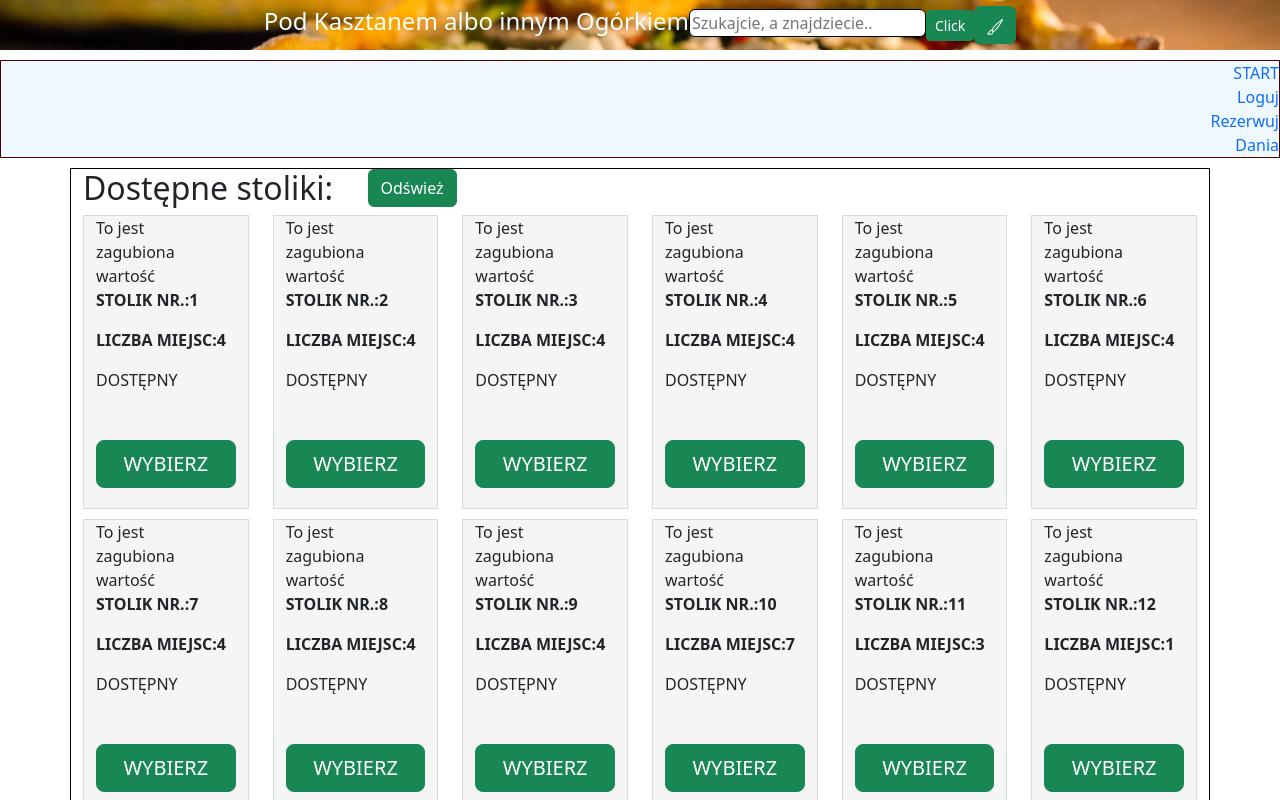
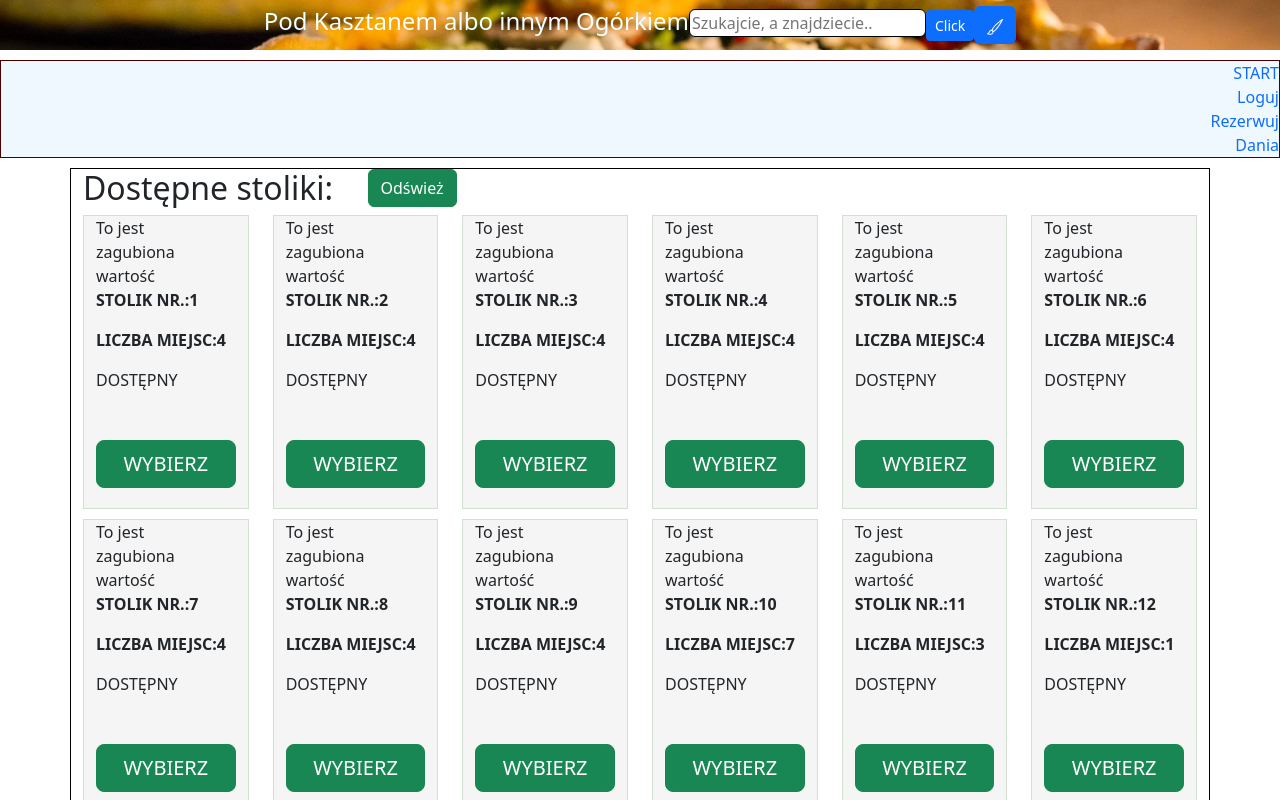
Before and after one commit to ZAndrykowski/New-project, a React app: page / in a window 1280 px wide. Shown: the top 800 px of the page. Built offline with nearby package versions, Linux system fonts and the light colour scheme.

Commit message:
Context - 3.0 Variant

```diff
--- a/src/App.js
+++ b/src/App.js
@@ -122,6 +122,7 @@ class App extends Component {
     tables: [],
     loading: true,
     theme: 'success',
+    themeHeader: 'primary'
   }
 
   searchHandler(stateSearch) {
@@ -145,7 +146,9 @@ class App extends Component {
 
   changeTheme = () => { //zmienianie szablonu kolorów
     const newTheme = this.state.theme === 'primary' ? 'danger' : 'primary';
+    const newThemeHeader = this.state.themeHeader === 'primary' ? 'success' : 'primary';
     this.setState({ theme: newTheme });
+    this.setState({ themeHeader: newThemeHeader });
   }
 
   render() {
@@ -179,6 +182,7 @@ class App extends Component {
     return (
       <ThemeContext.Provider value={{
         theme: this.state.theme,
+        themeHeader: this.state.themeHeader,
         changeTheme: this.changeTheme
       }}>
         <div className="App">
--- a/src/components/Footer/Footer.js
+++ b/src/components/Footer/Footer.js
@@ -1,11 +1,12 @@
 import ThemeContext from "../../context/themeContext";
+import { useContext } from "react";
 
-const Footer = () =>(
-    <ThemeContext.Consumer>
-        {({theme}) =>
-            <div className={`text-center m-3 text-${theme}`}>NOWA STOPKA 2022</div>
-        }
-    </ThemeContext.Consumer>
-);
 
+function Footer (){
+    const theme = useContext(ThemeContext);
+    return(
+
+            <div className={`text-center m-3 text-${theme.theme}`}>NOWA STOPKA 2022</div>
+    )
+}
 export default Footer;
--- a/src/components/Tables/Table/Table.js
+++ b/src/components/Tables/Table/Table.js
@@ -1,4 +1,4 @@
-import React from 'react'; //importowanie REACT'a
+import React, {useContext} from 'react'; //importowanie REACT'a
 import styles from './Table.module.css';
 // import imgTable from '../../../assets/images/table (1).jpg';
 import { Row, Col, Button, Container } from 'react-bootstrap';
@@ -19,9 +19,8 @@ const defaultProps = { //Nadpisanie standardowej wartości dla danego props'a
 }
 
 function Table(props) {
+    const theme = useContext(ThemeContext);
     return (
-        <ThemeContext.Consumer>
-            {({theme})=>
             <Col className={styles.flexcol}>
 
                 <Container fluid="md" className={styles.table}>
@@ -44,13 +43,11 @@ function Table(props) {
                         <div className="d-grid gap-2">
                             <p>DOSTĘPNY</p>
                             <p>{props.reserve}</p>
-                            <Button variant={theme} size="lg" className={styles.button}>WYBIERZ</Button>{'  '}
+                            <Button variant={theme.theme} size="lg" className={styles.button}>WYBIERZ</Button>{'  '}
                         </div>
                     </Row>
                 </Container>
             </Col>
-            }
-        </ThemeContext.Consumer>
     );
 
 
--- a/src/components/UI/LoadingIcon/LoadingIcon.js
+++ b/src/components/UI/LoadingIcon/LoadingIcon.js
@@ -1,11 +1,11 @@
 import ThemeContext from "../../../context/themeContext"
 import { useContext } from "react";
 
-export default function LoadingIcon(props) {
+export default function LoadingIcon() {
     const theme = useContext(ThemeContext);
     return (
         <div className="d-flex justify-content-center">
-            <div className={`spinner-grow text-${theme.theme}`} role="status">
+            <div className={`spinner-grow text-${theme.themeHeader}`} role="status">
                 <span className="sr-only"></span>
             </div>
         </div>
--- a/src/components/UI/Searchbar/Searchbar.js
+++ b/src/components/UI/Searchbar/Searchbar.js
@@ -7,7 +7,7 @@ const propTypes = { //Sprawdzanie właściwości Props
     onSearch: PropTypes.func.isRequired
 };
 function Searchbar(props) {
-
+    const theme = useContext(ThemeContext);
     const [stateSearch, setStateSearch] = useState('');
 
 
@@ -23,7 +23,7 @@ function Searchbar(props) {
         }
     }
 
-    const theme = useContext(ThemeContext);
+
 
     return (
                 <div className='from-control'>
@@ -38,7 +38,7 @@ function Searchbar(props) {
                         className='input-text'
                         type="text"
                         placeholder='Szukajcie, a znajdziecie..' />
-                    <Button variant={theme.theme} size="sm" onClick={search}>Click</Button>
+                    <Button variant={theme.themeHeader} size="sm" onClick={search}>Click</Button>
                 </div>
 
     );
--- a/src/components/UI/ThemeButton/ThemeButton.js
+++ b/src/components/UI/ThemeButton/ThemeButton.js
@@ -7,7 +7,7 @@ function ThemeButton() {
   const theme = useContext(ThemeContext);
   return (
     <Button
-      variant={theme.theme}
+      variant={theme.themeHeader}
       onClick={theme.changeTheme}>
       <svg xmlns="http://www.w3.org/2000/svg" width="16" height="16" fill="currentColor" className="bi bi-brush" viewBox="0 0 16 16">
         <path d="M15.825.12a.5.5 0 0 1 .132.584c-1.53 3.43-4.743 8.17-7.095 10.64a6.067 6.067 0 0 1-2.373 1.534c-.018.227-.06.538-.16.868-.201.659-.667 1.479-1.708 1.74a8.118 8.118 0 0 1-3.078.132 3.659 3.659 0 0 1-.562-.135 1.382 1.382 0 0 1-.466-.247.714.714 0 0 1-.204-.288.622.622 0 0 1 .004-.443c.095-.245.316-.38.461-.452.394-.197.625-.453.867-.826.095-.144.184-.297.287-.472l.117-.198c.151-.255.326-.54.546-.848.528-.739 1.201-.925 1.746-.896.126.007.243.025.348.048.062-.172.142-.38.238-.608.261-.619.658-1.419 1.187-2.069 2.176-2.67 6.18-6.206 9.117-8.104a.5.5 0 0 1 .596.04zM4.705 11.912a1.23 1.23 0 0 0-.419-.1c-.246-.013-.573.05-.879.479-.197.275-.355.532-.5.777l-.105.177c-.106.181-.213.362-.32.528a3.39 3.39 0 0 1-.76.861c.69.112 1.736.111 2.657-.12.559-.139.843-.569.993-1.06a3.122 3.122 0 0 0 .126-.75l-.793-.792zm1.44.026c.12-.04.277-.1.458-.183a5.068 5.068 0 0 0 1.535-1.1c1.9-1.996 4.412-5.57 6.052-8.631-2.59 1.927-5.566 4.66-7.302 6.792-.442.543-.795 1.243-1.042 1.826-.121.288-.214.54-.275.72v.001l.575.575zm-4.973 3.04.007-.005a.031.031 0 0 1-.007.004zm3.582-3.043.002.001h-.002z" />
--- a/src/context/themeContext.js
+++ b/src/context/themeContext.js
@@ -2,6 +2,7 @@ import React from 'react'
 
 const ThemeContext = React.createContext({
     theme: 'danger',
+    themeHeader: 'primary',
     changeTheme: () => {}
 
 });
```
